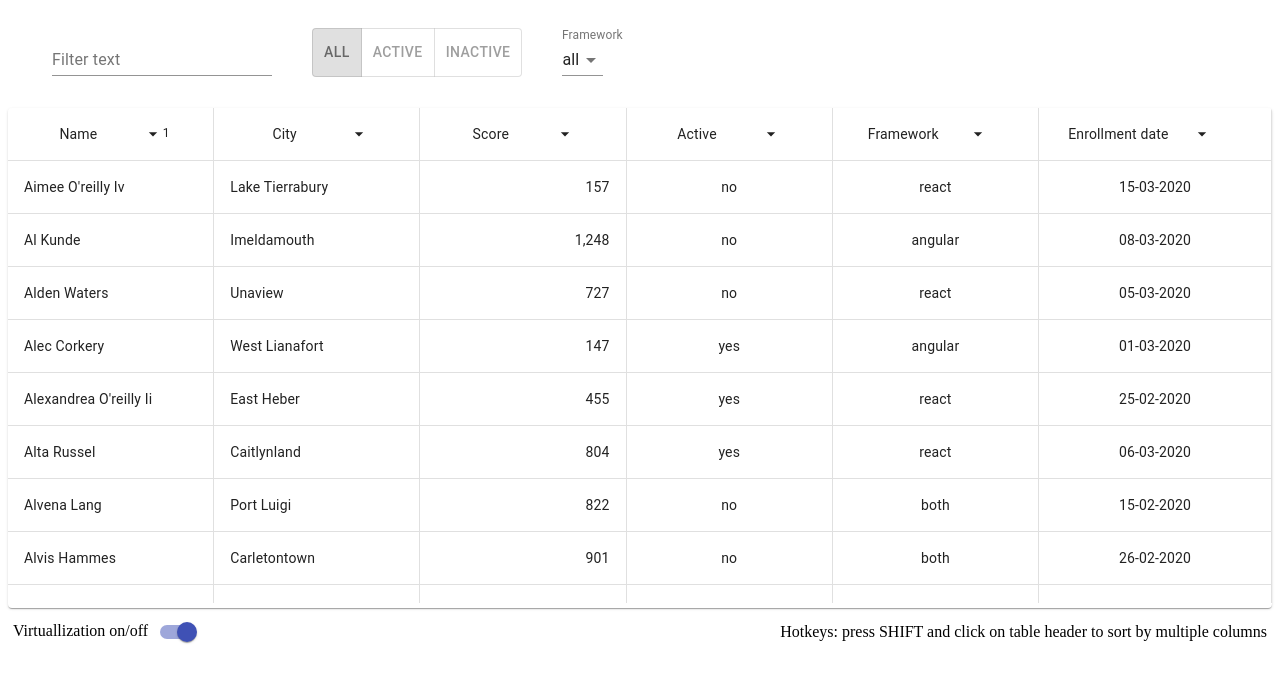
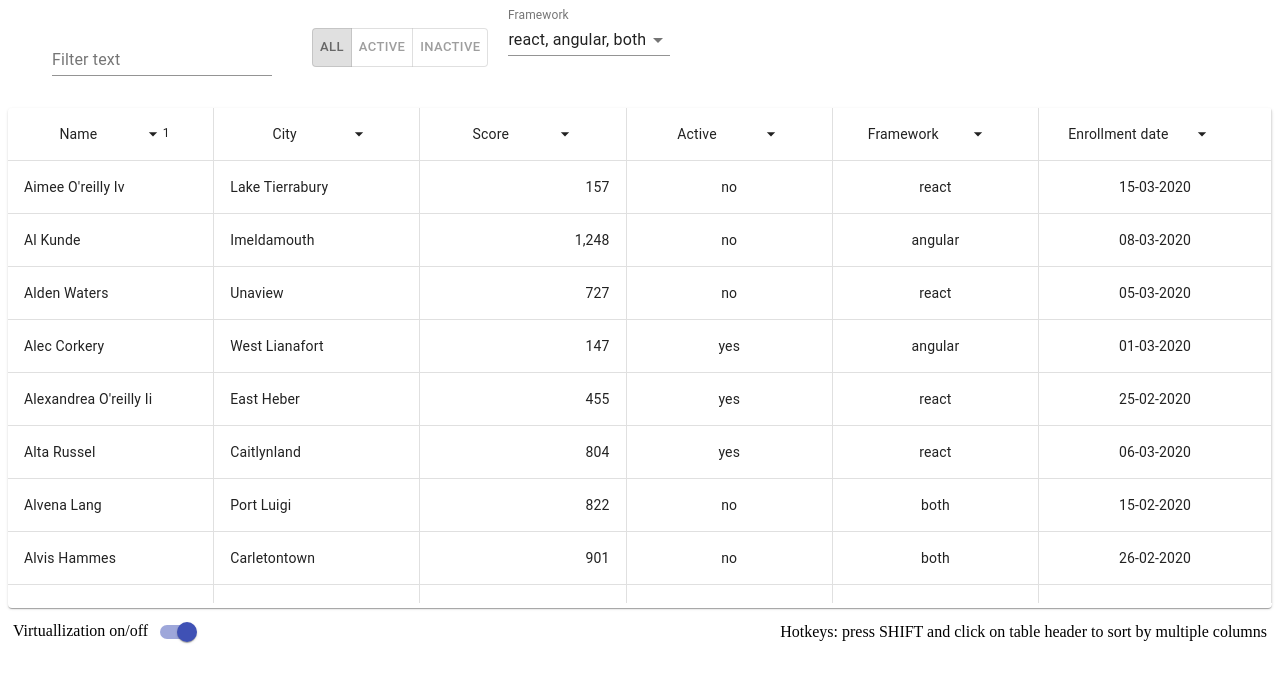
Before and after one commit to Pburua/data-grid, a React app: page / in a window 1280 px wide. Shown: the top 682 px of the page. Built offline with nearby package versions, Linux system fonts and the light colour scheme.

Commit message:
feat: create muilti-select for framework column

```diff
--- a/src/js/components/FilterControls/FilterControls.tsx
+++ b/src/js/components/FilterControls/FilterControls.tsx
@@ -1,6 +1,16 @@
 import React, { useState } from 'react';
 import { connect } from 'react-redux';
-import { Container, MenuItem, TextField } from '@material-ui/core';
+import {
+  Checkbox,
+  Container,
+  FormControl,
+  Input,
+  InputLabel,
+  ListItemText,
+  MenuItem,
+  Select,
+  TextField,
+} from '@material-ui/core';
 import ToggleButton from '@material-ui/lab/ToggleButton';
 import ToggleButtonGroup from '@material-ui/lab/ToggleButtonGroup';
 import './FilterControls.scss';
@@ -23,10 +33,6 @@ const isActiveValues = [
 
 const frameworkValues = [
   {
-    value: 'all',
-    label: 'all',
-  },
-  {
     value: 'react',
     label: 'react',
   },
@@ -40,6 +46,15 @@ const frameworkValues = [
   },
 ];
 
+const MenuProps = {
+  PaperProps: {
+    style: {
+      maxHeight: 48 * 4.5 + 8,
+      width: 250,
+    },
+  },
+};
+
 const FilterControls = (props: any) => {
   const { filterCriteria } = props;
   const [searchText, setSearchText] = useState('');
@@ -48,7 +63,7 @@ const FilterControls = (props: any) => {
     updateFilters({
       searchText: filterCriteria.searchText,
       isActive: filterCriteria.isActive,
-      framework: filterCriteria.framework,
+      frameworks: filterCriteria.frameworks,
       ...changedFilter,
     });
   }
@@ -66,8 +81,10 @@ const FilterControls = (props: any) => {
     if (value && value !== filterCriteria.isActive) update({ isActive: value });
   }
 
-  function handleFrameworkChange(event) {
-    if (event.target.value !== filterCriteria.framework) update({ framework: event.target.value });
+  function handleFrameworksChange(event) {
+    update({
+      frameworks: event.target.value,
+    });
   }
 
   return (
@@ -85,6 +102,7 @@ const FilterControls = (props: any) => {
       <ToggleButtonGroup
         className="filter-controls__item"
         value={filterCriteria.isActive}
+        size="small"
         exclusive
         onChange={handleIsActiveChange}
         aria-label="text alignment"
@@ -100,20 +118,41 @@ const FilterControls = (props: any) => {
         ))}
       </ToggleButtonGroup>
 
-      <TextField
-        className="filter-controls__item"
-        id="framework"
-        select
-        label="Framework"
-        value={filterCriteria.framework}
-        onChange={handleFrameworkChange}
-      >
-        {frameworkValues.map((option) => (
-          <MenuItem key={option.value} value={option.value}>
-            {option.label}
-          </MenuItem>
-        ))}
-      </TextField>
+      {/* <TextField */}
+      {/*  className="filter-controls__item" */}
+      {/*  id="framework" */}
+      {/*  select */}
+      {/*  label="Framework" */}
+      {/*  value={filterCriteria.framework} */}
+      {/*  onChange={handleFrameworkChange} */}
+      {/* > */}
+      {/*  {frameworkValues.map((option) => ( */}
+      {/*    <MenuItem key={option.value} value={option.value}> */}
+      {/*      {option.label} */}
+      {/*    </MenuItem> */}
+      {/*  ))} */}
+      {/* </TextField> */}
+
+      <FormControl>
+        <InputLabel id="demo-mutiple-checkbox-label">Framework</InputLabel>
+        <Select
+          labelId="demo-mutiple-checkbox-label"
+          id="demo-mutiple-checkbox"
+          multiple
+          value={filterCriteria.frameworks}
+          input={<Input />}
+          MenuProps={MenuProps}
+          renderValue={(selected: any) => selected.join(', ')}
+          onChange={handleFrameworksChange}
+        >
+          {frameworkValues.map((option) => (
+            <MenuItem key={option.value} value={option.value}>
+              <Checkbox checked={filterCriteria.frameworks.includes(option.value)} />
+              <ListItemText primary={option.label} />
+            </MenuItem>
+          ))}
+        </Select>
+      </FormControl>
 
     </Container>
   );
--- a/src/js/reducers/initialState.ts
+++ b/src/js/reducers/initialState.ts
@@ -53,7 +53,7 @@ const initialSortParams = [
   },
 ];
 
-const initialFilterCriteria = new FilterCriteria('', 'all', 'all');
+const initialFilterCriteria = new FilterCriteria('', 'all', ['react', 'angular', 'both']);
 
 const initialState = {
   isVirtualizeOn: true,
--- a/src/js/reducers/utils.ts
+++ b/src/js/reducers/utils.ts
@@ -14,9 +14,9 @@ function filtrate(data: User[], filterCriteria: FilterCriteria) {
       && filterCriteria.isActive !== value.isActive
     ) return false;
 
-    if (filterCriteria.framework !== 'all'
-      && filterCriteria.framework !== value.framework
-    ) return false;
+    // if (filterCriteria.framework !== 'all'
+    //   && filterCriteria.framework !== value.framework
+    // ) return false;
 
     return true;
   });
--- a/src/js/store/types.ts
+++ b/src/js/store/types.ts
@@ -56,12 +56,12 @@ class FilterCriteria {
 
   isActive: string;
 
-  framework: string;
+  frameworks: string[];
 
-  constructor(searchText, isActive, framework) {
+  constructor(searchText, isActive, frameworks) {
     this.searchText = searchText;
     this.isActive = isActive;
-    this.framework = framework;
+    this.frameworks = frameworks;
   }
 }
 
```
